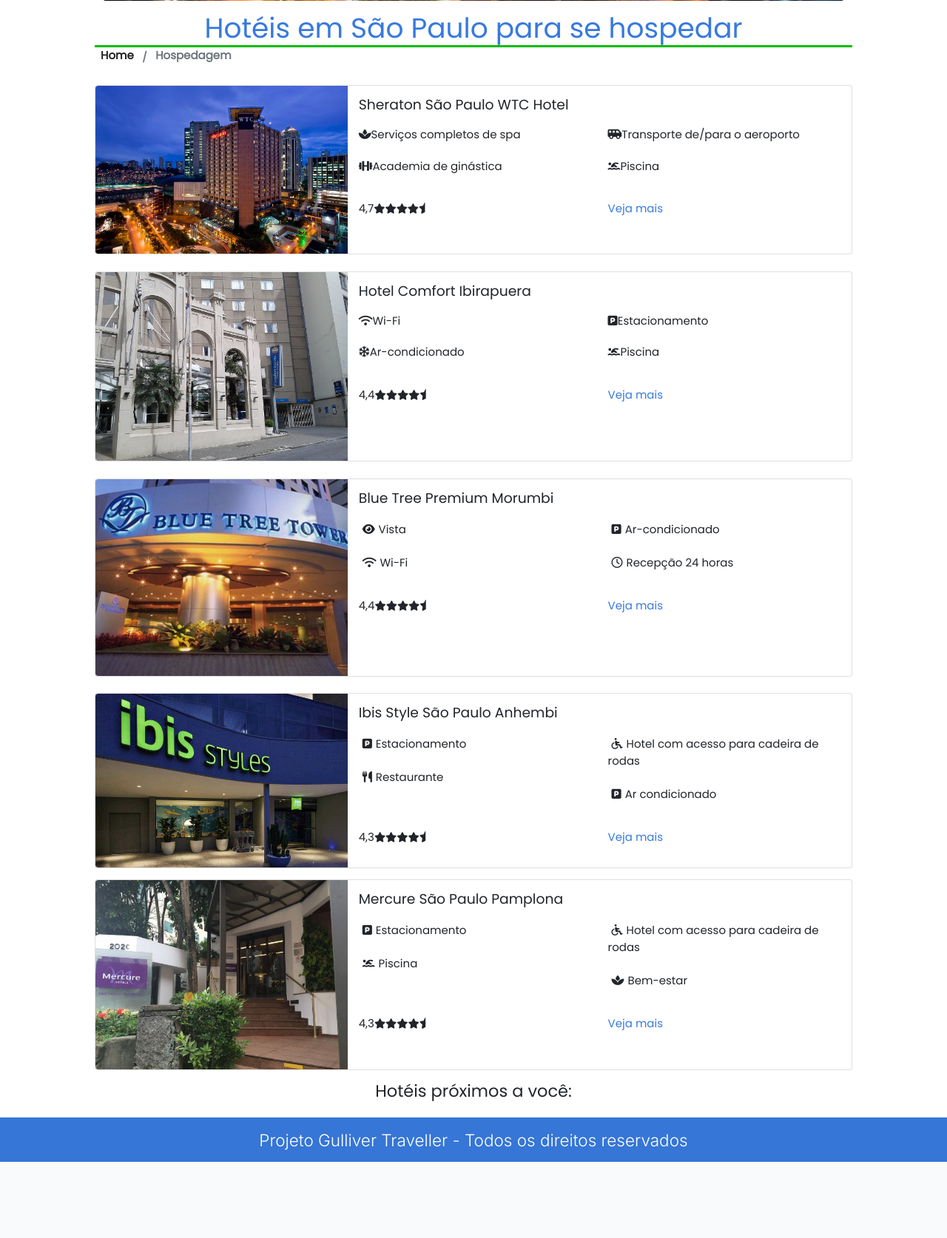
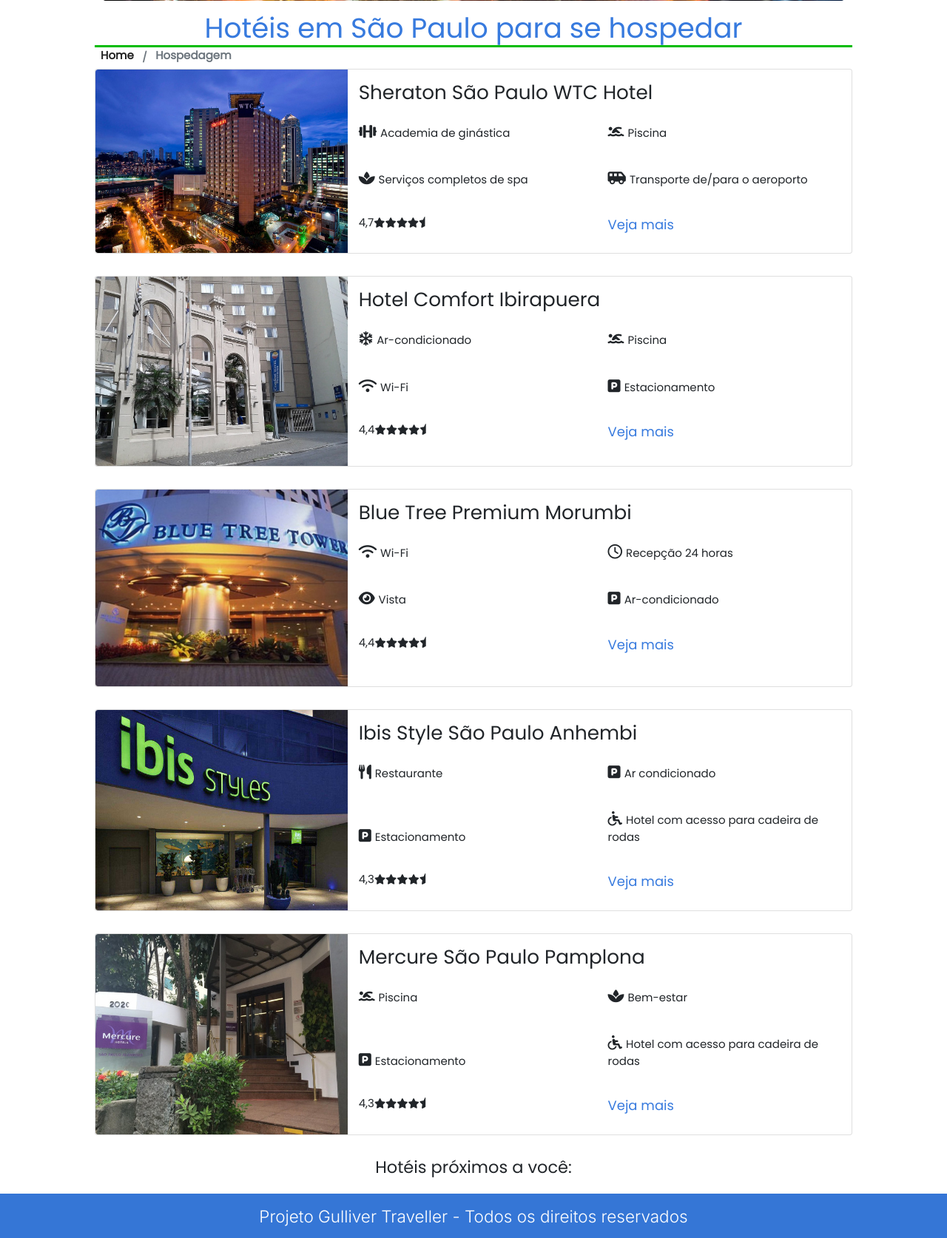
Before and after one commit to AnnylysMedeiros/Gulliver-Traveller--Projeto-FIAP, a PHP site: page /hospedagem.html in a window 1280 px wide. Shown: the part 403-2077 px from the top of the page at 74% size. Before the commit the page ends 1974 px from the top, so only its background shows below. Run offline with PHP 8.4, Linux system fonts and the light colour scheme; some libraries are stand-ins or nearby versions.

Commit message:
Alterado cards da pagina hospedagem.html e geolocalização.

```diff
--- a/css/style.css
+++ b/css/style.css
@@ -193,6 +193,10 @@
     border-bottom: 3px solid #00bc03;
 }
 
+.hotel_resumo {
+    margin-bottom: 30px;
+}
+
 .card-body li {
     list-style: none;
 }
@@ -202,11 +206,22 @@
     align-items: baseline;
 }
 .icon_beneficios {
-    margin: 5px;
+    margin-right: 5px;
+    font-size: 1.3rem;
+}
+
+.row ul {
+    display: flex;
+    flex-direction: column-reverse;
+    justify-content: space-between;
 }
 
 .col-sm li {
-    margin: 10px 0 20px 0;
+    margin: 20px 0 20px 0;
+}
+
+.veja_informacoes {
+    font-size: 1.2rem;
 }
 
 .mapastatic {
--- a/hospedagem.html
+++ b/hospedagem.html
@@ -140,7 +140,7 @@
             </ol>
         </nav>
 
-        <div class="card my-4 mx-auto tamanho_na_tela">
+        <div class="card mx-auto tamanho_na_tela hotel_resumo">
             <div class="row g-0">
                 <div class="col-md-4">
                     <img src="./imagens/hotel_sheraton.jpg" class="img-fluid rounded-start h-100"
@@ -148,16 +148,16 @@
                 </div>
                 <div class="col-md-8">
                     <div class="card-body container">
-                        <h5 class="card-title">Sheraton São Paulo WTC Hotel</h5>
+                        <h3 class="card-title">Sheraton São Paulo WTC Hotel</h3>
                         <div class="row">
                             <ul class="col-sm">
-                                <li><i class="fas fa-spa"></i>Serviços completos de spa</li>
-                                <li><i class="fas fa-dumbbell"></i>Academia de ginástica</li>
+                                <li><i class="icon_beneficios fas fa-spa"></i>Serviços completos de spa</li>
+                                <li><i class="icon_beneficios fas fa-dumbbell"></i>Academia de ginástica</li>
                             </ul>
                             <ul class="col-sm">
-                                <li><i class="fas fa-shuttle-van"></i>Transporte de/para o aeroporto
+                                <li><i class="icon_beneficios fas fa-shuttle-van"></i>Transporte de/para o aeroporto
                                 </li>
-                                <li><i class="fas fa-swimmer"></i>Piscina</li>
+                                <li><i class="icon_beneficios fas fa-swimmer"></i>Piscina</li>
                             </ul>
                         </div>
 
@@ -171,7 +171,7 @@
                                 <i class="fas fa-star"></i>
                                 <i class="fas fa-star-half"></i>
                             </div>
-                            <a class="col-sm" href="hoteis.html#sheraton" title="Informações do Hotel Sheraton">Veja
+                            <a class="col-sm veja_informacoes" href="hoteis.html#sheraton" title="Informações do Hotel Sheraton">Veja
                                 mais</a>
                         </div>
                     </div>
@@ -179,7 +179,7 @@
             </div>
         </div>
 
-        <div class="card my-4 mx-auto tamanho_na_tela">
+        <div class="card mx-auto tamanho_na_tela hotel_resumo">
             <div class="row g-0">
                 <div class="col-md-4">
                     <img src="./imagens/hotel_comfort.jpg" class="img-fluid rounded-start h-100"
@@ -187,15 +187,15 @@
                 </div>
                 <div class="col-md-8">
                     <div class="card-body container">
-                        <h5 class="card-title">Hotel Comfort Ibirapuera</h5>
+                        <h3 class="card-title">Hotel Comfort Ibirapuera</h3>
                         <div class="row">
                             <ul class="col-sm">
-                                <li><i class="fas fa-wifi"></i>Wi-Fi</li>
-                                <li><i class="far fa-snowflake"></i>Ar-condicionado</li>
+                                <li><i class="icon_beneficios fas fa-wifi"></i>Wi-Fi</li>
+                                <li><i class="icon_beneficios far fa-snowflake"></i>Ar-condicionado</li>
                             </ul>
                             <ul class="col-sm">
-                                <li><i class="fas fa-parking"></i>Estacionamento</li>
-                                <li><i class="fas fa-swimmer"></i>Piscina</li>
+                                <li><i class="icon_beneficios fas fa-parking"></i>Estacionamento</li>
+                                <li><i class="icon_beneficios fas fa-swimmer"></i>Piscina</li>
                             </ul>
                         </div>
 
@@ -209,7 +209,7 @@
                                 <i class="fas fa-star"></i>
                                 <i class="fas fa-star-half"></i>
                             </div>
-                            <a class="col-sm" href="hoteis.html#comfort"
+                            <a class="col-sm veja_informacoes" href="hoteis.html#comfort"
                                 title="Informações do Hotel Confort Ibirapuera">Veja
                                 mais</a>
                         </div>
@@ -218,7 +218,7 @@
             </div>
         </div>
 
-        <div class="card my-4 mx-auto tamanho_na_tela">
+        <div class="card mx-auto tamanho_na_tela hotel_resumo">
             <div class="row g-0">
                 <div class="col-md-4">
                     <img src="./imagens/hotel_blue_tree.jpg" class="img-fluid rounded-start h-100"
@@ -226,7 +226,7 @@
                 </div>
                 <div class="col-md-8">
                     <div class="card-body container">
-                        <h5 class="card-title">Blue Tree Premium Morumbi</h5>
+                        <h3 class="card-title">Blue Tree Premium Morumbi</h3>
                         <div class="row">
                             <ul class="col-sm">
                                 <li><i class="icon_beneficios fas fa-eye"></i>Vista</li>
@@ -248,7 +248,7 @@
                                 <i class="fas fa-star"></i>
                                 <i class="fas fa-star-half"></i>
                             </div>
-                            <a class="col-sm" href="hoteis.html#blueetree" title="Informações do Hotel Blue Tree">Veja
+                            <a class="col-sm veja_informacoes" href="hoteis.html#blueetree" title="Informações do Hotel Blue Tree">Veja
                                 mais</a>
                         </div>
                     </div>
@@ -256,7 +256,7 @@
             </div>
         </div>
 
-        <div class="card mb-3 mx-auto tamanho_na_tela">
+        <div class="card mx-auto tamanho_na_tela hotel_resumo">
             <div class="row g-0">
                 <div class="col-md-4">
                     <img src="./imagens/hotel_ibis.jpg" class="img-fluid rounded-start h-100"
@@ -264,7 +264,7 @@
                 </div>
                 <div class="col-md-8">
                     <div class="card-body container">
-                        <h5 class="card-title">Ibis Style São Paulo Anhembi</h5>
+                        <h3 class="card-title">Ibis Style São Paulo Anhembi</h3>
                         <div class="row">
                             <ul class="col-sm">
                                 <li><i class="icon_beneficios fas fa-parking"></i>Estacionamento</li>
@@ -287,7 +287,7 @@
                                 <i class="fas fa-star"></i>
                                 <i class="fas fa-star-half"></i>
                             </div>
-                            <a class="col-sm" href="hoteis.html#ibis" title="Informações do Hotel Ibis Style">Veja
+                            <a class="col-sm veja_informacoes" href="hoteis.html#ibis" title="Informações do Hotel Ibis Style">Veja
                                 mais</a>
                         </div>
                     </div>
@@ -295,7 +295,7 @@
             </div>
         </div>
 
-        <div class="card mb-3 mx-auto tamanho_na_tela">
+        <div class="card mx-auto tamanho_na_tela hotel_resumo">
             <div class="row g-0">
                 <div class="col-md-4">
                     <img src="./imagens/hotel_mercure.jpg" class="img-fluid rounded-start h-100"
@@ -303,7 +303,7 @@
                 </div>
                 <div class="col-md-8">
                     <div class="card-body container">
-                        <h5 class="card-title">Mercure São Paulo Pamplona</h5>
+                        <h3 class="card-title">Mercure São Paulo Pamplona</h3>
                         <div class="row">
                             <ul class="col-sm">
                                 <li><i class="icon_beneficios fas fa-parking"></i>Estacionamento</li>
@@ -326,7 +326,7 @@
                                 <i class="fas fa-star"></i>
                                 <i class="fas fa-star-half"></i>
                             </div>
-                            <a class="col-sm" href="hoteis.html#mercure" title="Informações do Hotel Mercure">Veja
+                            <a class="col-sm veja_informacoes" href="hoteis.html#mercure" title="Informações do Hotel Mercure">Veja
                                 mais</a>
                         </div>
                     </div>
--- a/index.html
+++ b/index.html
@@ -75,13 +75,14 @@
                     </ul>
                     <form class="d-flex justify-content-end">
                         <input class="form-control form-control-sm  w-75" type="search" placeholder="Search"
-                            aria-label="Search">
+                        aria-label="Search">
                         <button class="btn" type="submit"> <i class="fas fa-search"></i></button>
                     </form>
                 </div>
             </div>
         </nav>
-        <!-- fim do menu -->
+    </header>
+    <!-- fim do menu -->
 
         <!-- inicio do carrossel -->
         <div id="carouselExampleCaptions" class="carousel slide container my-3 tamanho_na_tela" data-bs-ride="carousel">
@@ -126,7 +127,6 @@
                 <span class="visually-hidden">Next</span>
             </button>
         </div>
-    </header>
     <!-- fim do carrossel -->
 
     <!-- inicio dos cards de hoteis-->
--- a/js/script.js
+++ b/js/script.js
@@ -13,7 +13,7 @@
         //mapa
         // https://www.mapquestapi.com/staticmap/v5/map?key=KEY&locations=LOCATION&size=WIDTH,HEIGHT
         const mapa = new Image();
-        mapa.src = `https://www.mapquestapi.com/staticmap/v5/map?key=jT0QRLARruiIO5jNjuNQZxb4G7AAmi5b&locations=${latitude},${longitude}&size=400,300`;
+        mapa.src = `https://www.mapquestapi.com/staticmap/v5/map?key=jT0QRLARruiIO5jNjuNQZxb4G7AAmi5b&locations=${latitude},${longitude}&size=700,300`;
         divMapa.appendChild(mapa);
     };
 
```
